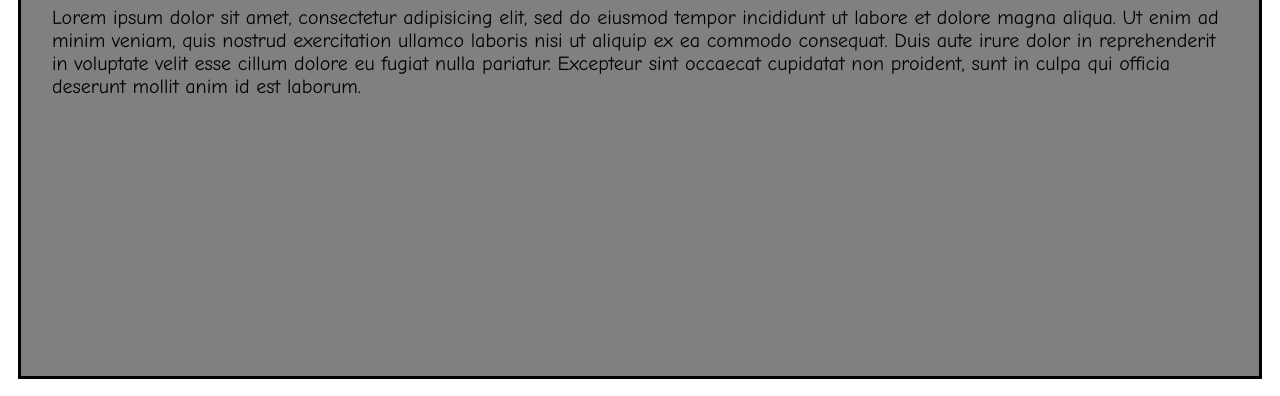
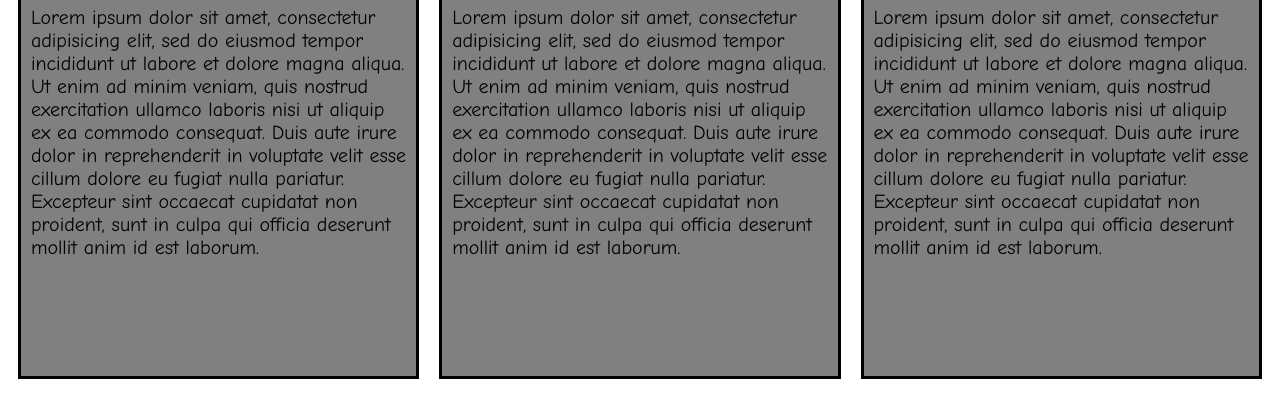
Before and after one commit to Alexmdq80/Practica-Coursera, a plain HTML site: page index.html in a window 1280 px wide. Shown: the part 152-548 px from the top of the page. Drawn offline with Linux system fonts and the light colour scheme.

Commit message:
Update estilos.css

```diff
--- a/css/estilos.css
+++ b/css/estilos.css
@@ -49,6 +49,7 @@ p {
   border: 3px solid black;
   background-color: gray;
   padding: 0px 0px 0px 0px;
+  box-sizing: border-box;
 
 }
 
@@ -60,7 +61,7 @@ p {
   }
   .col-lg-4 {
 /* tendría que ser 33.33% pero apila las cajas con ese valor */
-    width: (33.33% - 20px);
+    width: calc(33.33% - 20px);
   }
 
 }
```
